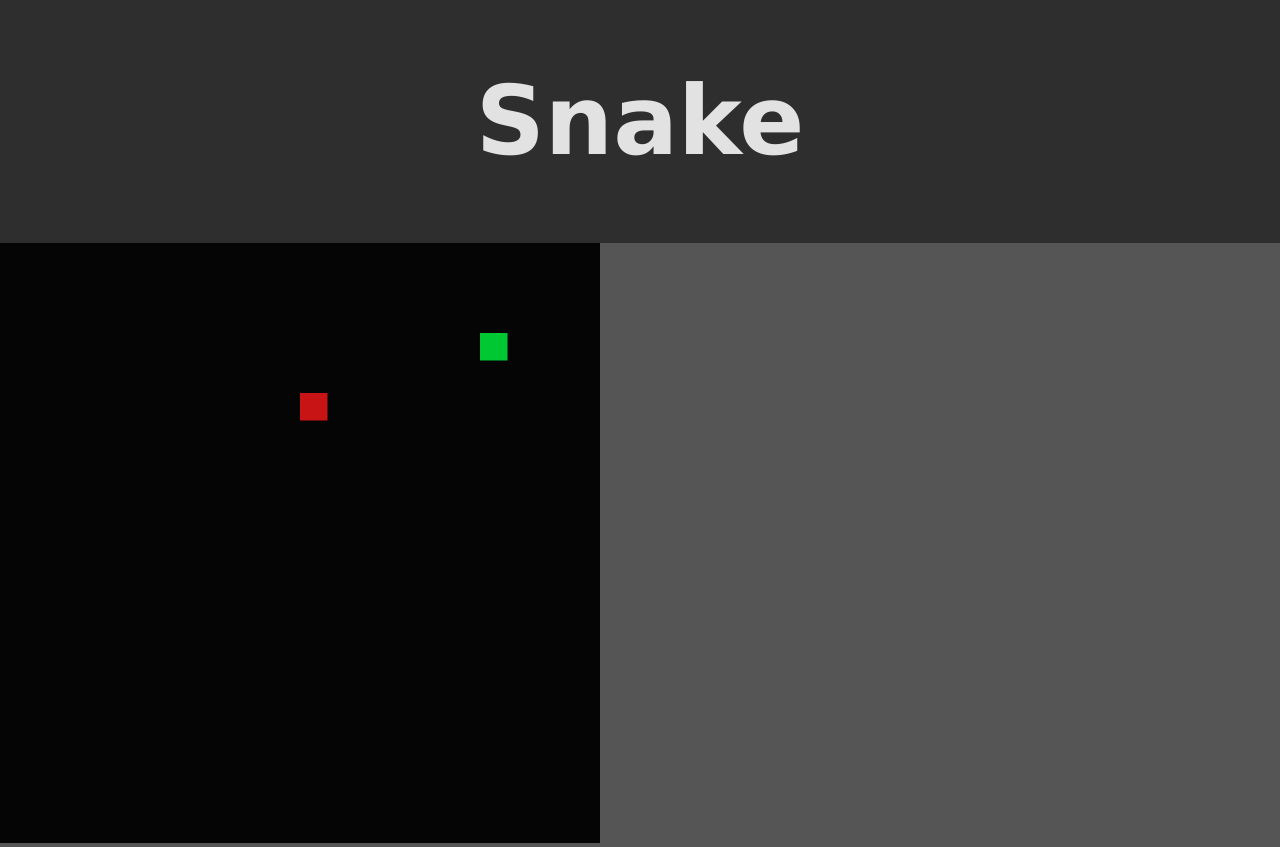
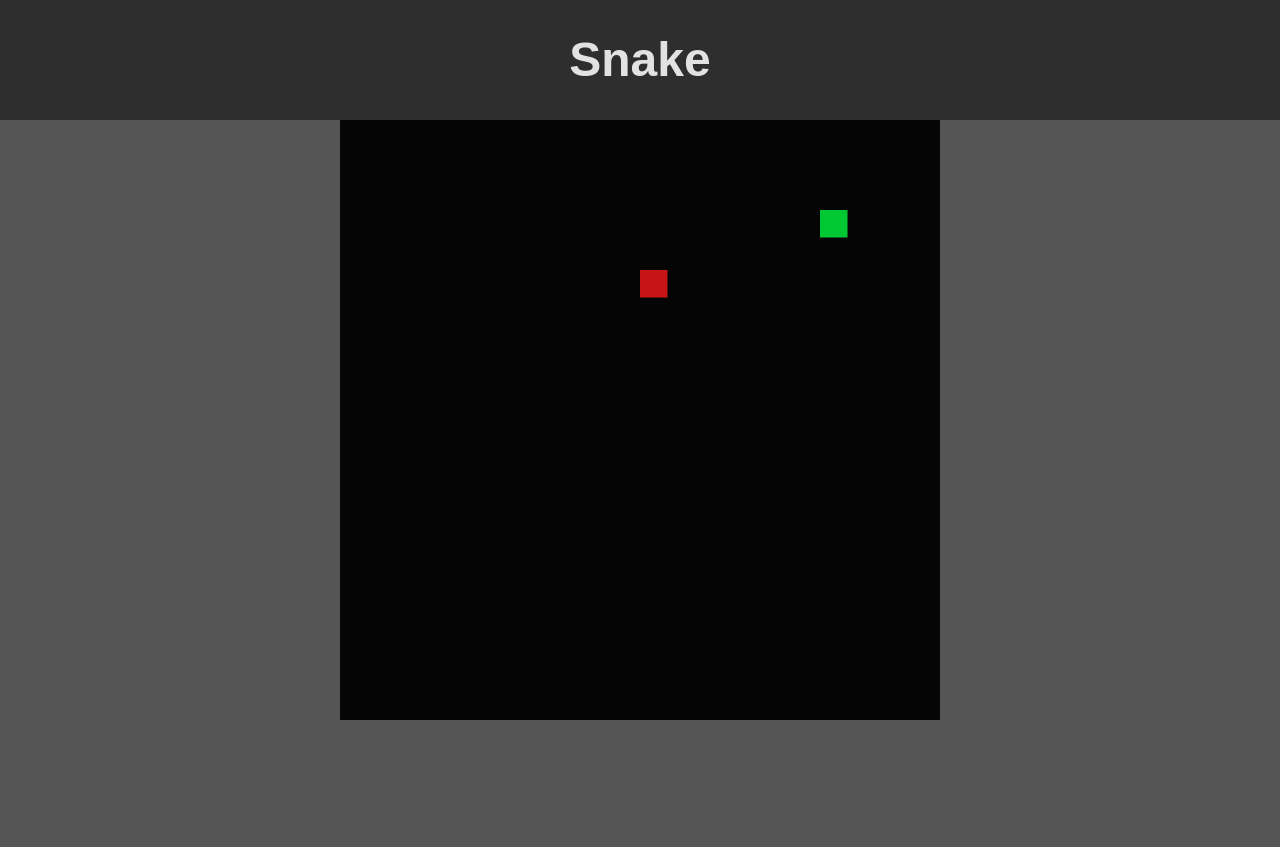
Before and after one commit to GLama001-34/Snakeeeee, a plain HTML site: page index.html in a window 1280 px wide. After the commit the page ends 800 px from the top, so only its background shows below. Drawn offline with Linux system fonts and the light colour scheme.

Commit message:
dead fix

```diff
--- a/game.js
+++ b/game.js
@@ -8,6 +8,7 @@ let food;
 let cellWidth = canvas.width / cols;
 let cellHeight = canvas.height / rows;
 let direction = 'LEFT';
+let lastDirection = '';
 let foodCollected = false;
 
 
@@ -92,6 +93,8 @@ function gameLoop() {
 
     shiftSnake();
 
+
+
         if (direction == 'UP'){
             snake[0].y--;
         }
@@ -108,6 +111,8 @@ function gameLoop() {
             snake[0].x++;
         }
 
+    lastDirection = direction;
+
     if(snake[0].x == food.x &&
         snake[0].y == food.y) {
             foodCollected = true;
@@ -118,6 +123,8 @@ function gameLoop() {
 }
 
 function keyDown(e) {
+
+
     if (e.keyCode == 87) {
         direction = 'UP';
     }
@@ -130,4 +137,14 @@ function keyDown(e) {
     if (e.keyCode == 68) {
         direction = 'RIGHT';
     }
+
+    if ((direction == 'UP' && lastDirection == 'DOWN') ||
+        (direction == 'DOWN' && lastDirection == 'UP') ||
+        (direction == 'LEFT' && lastDirection == 'RIGHT') ||
+        (direction == 'RIGHT' && lastDirection == 'LEFT')) {
+
+            direction = lastDirection;
         }
+
+
+    }
--- a/styles.css
+++ b/styles.css
@@ -2,7 +2,7 @@ body {
     margin: 0px;
     padding: 0px;
     background-color: #555555;
-    font-family:  Verdana, Geneva, Tahoma, sans-serif;
+    font-family:  Arial, Helvetica, sans-serif;
 }
 
 h1 {
@@ -11,7 +11,16 @@ h1 {
 
 header {
     background-color: #2e2e2e;
-    padding: 1px;
+    padding: 0.2px;
     text-align: center;
-    font-size: 3em;
+    font-size: 1.5em;
+
 }
+
+canvas {
+    padding-left: 0;
+    padding-right: 0;
+    margin-left: auto;
+    margin-right: auto;
+    display: block;
+}
```
Lines whose indentation alone changed are shown as unchanged.
